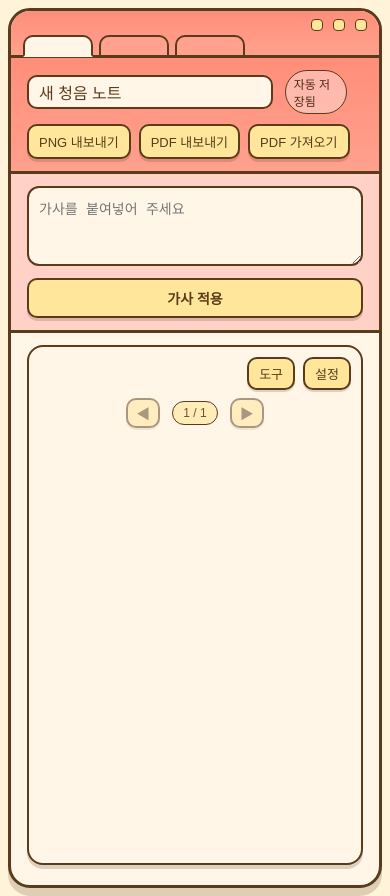
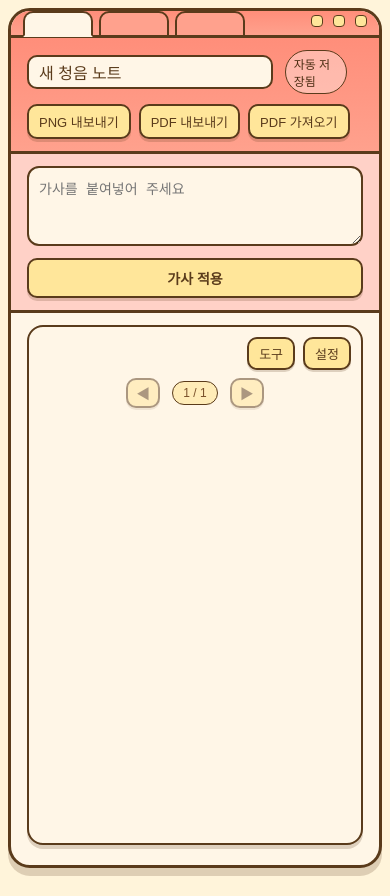
Before and after one commit to rkdsoon/my-music-dictation-note, a plain HTML site: page index.html in a window 390 px wide. Drawn offline with nearby package versions, Linux system fonts and the light colour scheme.

Commit message:
Place tabs and controls on same row without extra space above
Co-authored-by: Cursor <cursoragent@cursor.com>

```diff
--- a/index.html
+++ b/index.html
@@ -13,17 +13,15 @@
    <body>
     <div class="app window-frame">
       <div class="window-bar">
-        <div class="window-bar-top">
-          <div class="window-controls">
-            <span></span>
-            <span></span>
-            <span></span>
-          </div>
-        </div>
         <div class="window-tabs">
           <div class="tab active"></div>
           <div class="tab"></div>
           <div class="tab"></div>
+        </div>
+        <div class="window-controls">
+          <span></span>
+          <span></span>
+          <span></span>
         </div>
       </div>
       <header class="topbar">
--- a/styles.css
+++ b/styles.css
@@ -39,30 +39,24 @@
 
 .window-bar {
   display: flex;
-  flex-direction: column;
+  align-items: flex-end;
+  justify-content: space-between;
+  padding: 0 16px;
   background: linear-gradient(180deg, var(--peach) 0%, #ffa18d 100%);
   border-bottom: 3px solid var(--ink);
   position: relative;
 }
 
-.window-bar-top {
-  display: flex;
-  align-items: center;
-  justify-content: flex-end;
-  padding: 10px 16px 6px;
-}
-
 .window-tabs {
   display: flex;
   gap: 6px;
-  padding: 0 16px;
   position: relative;
   z-index: 1;
 }
 
 .tab {
   width: 100px;
-  height: 28px;
+  height: 32px;
   border: 3px solid var(--ink);
   border-bottom: 3px solid var(--ink);
   border-radius: 10px 10px 0 0;
@@ -78,6 +72,7 @@
 .window-controls {
   display: flex;
   gap: 10px;
+  padding-bottom: 10px;
 }
 
 .window-controls span {
@@ -484,19 +479,19 @@
     margin: 8px;
   }
 
-  .window-bar-top {
-    padding: 8px 12px 4px;
-  }
-
-  .window-tabs {
+  .window-bar {
     padding: 0 12px;
   }
 
   .tab {
     width: 70px;
-    height: 22px;
+    height: 26px;
     border-width: 2px;
     margin-bottom: -2px;
+  }
+
+  .window-controls {
+    padding-bottom: 8px;
   }
 
   .window-controls span {
```
